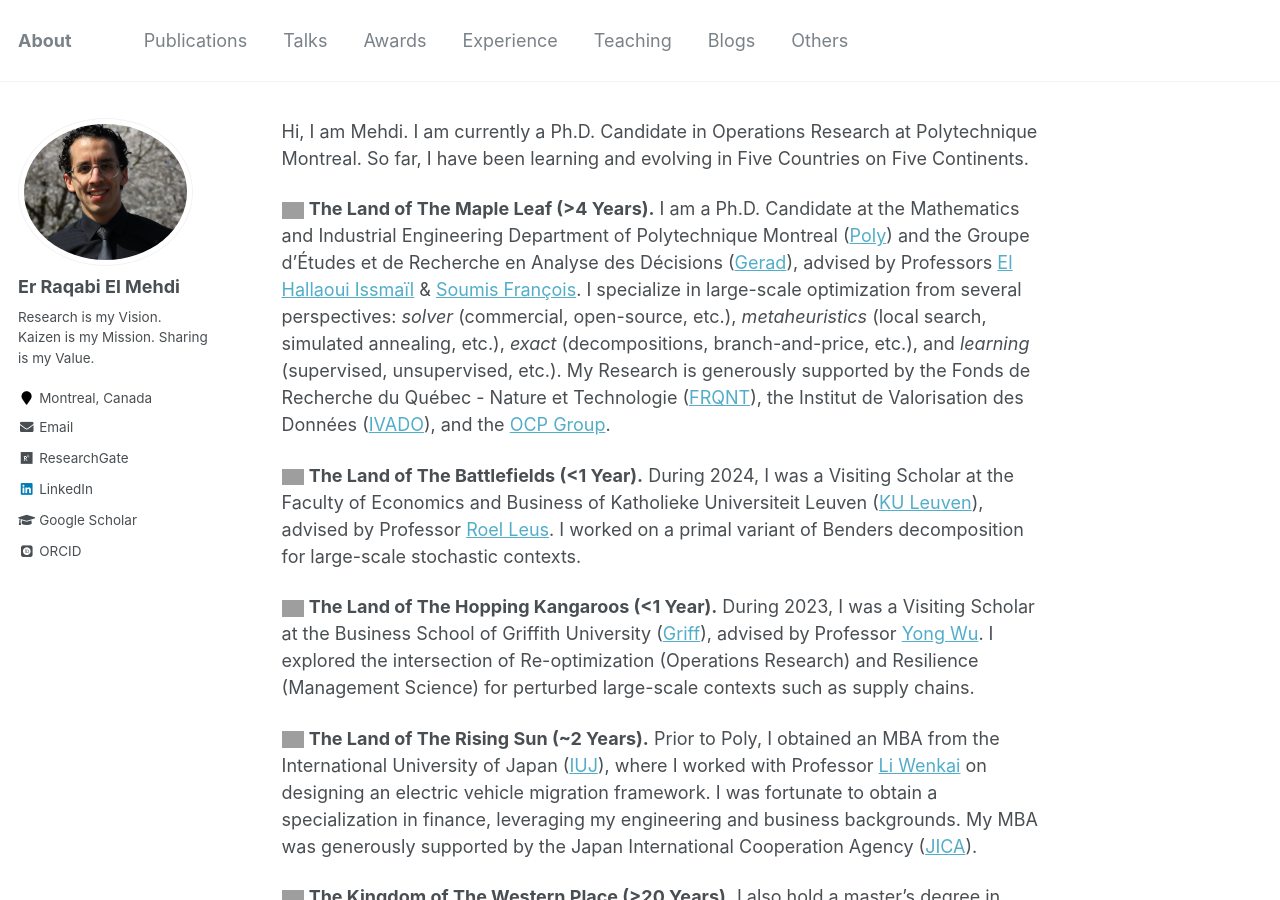
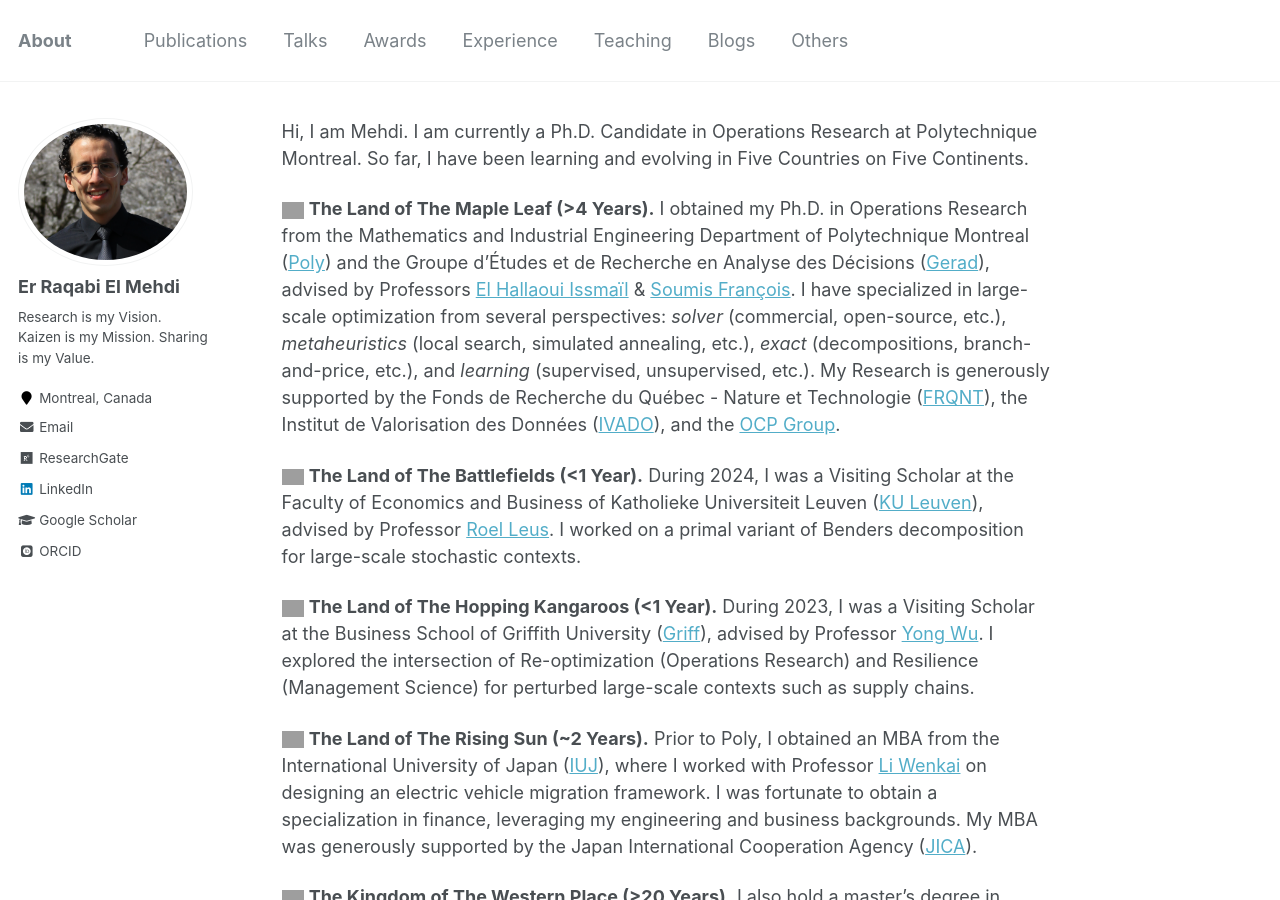
Before and after one commit to RqbMedi/rqbmedi.github.io, a Jekyll site: the page built from _pages/about.md, in a window 1280 px wide and 900 px high. Built offline with Jekyll 4.4.1, drawn with Linux system fonts in a browser that asks for light colours; some web fonts are replaced; grey boxes are pictures that could not be loaded.

Commit message:
Update about.md

```diff
--- a/_pages/about.md
+++ b/_pages/about.md
@@ -13,7 +13,7 @@ Hi, I am Mehdi. I am currently a Ph.D. Candidate in Operations Research at Polyt
 
 [comment]: <> (Update: Four Countries on Four Continents. In Australia, I confirmed the Value of Consistency.)
 
-<img alt="Canada" src="http://purecatamphetamine.github.io/country-flag-icons/3x2/CA.svg" width="22" height="22"/> **The Land of The Maple Leaf (>4 Years).** I am a Ph.D. Candidate at the Mathematics and Industrial Engineering Department of Polytechnique Montreal ([Poly](https://www.polymtl.ca/)) and the Groupe d'Études et de Recherche en Analyse des Décisions ([Gerad](https://www.gerad.ca/en)), advised by Professors [El Hallaoui Issmaïl](https://www.polymtl.ca/expertises/el-hallaoui-issmail) & [Soumis François](https://www.polymtl.ca/expertises/soumis-francois). I specialize in large-scale optimization from several perspectives: *solver* (commercial, open-source, etc.), *metaheuristics* (local search, simulated annealing, etc.), *exact* (decompositions, branch-and-price, etc.), and *learning* (supervised, unsupervised, etc.). My Research is generously supported by the Fonds de Recherche du Québec - Nature et Technologie ([FRQNT](https://frq.gouv.qc.ca/en/)), the Institut de Valorisation des Données ([IVADO](https://ivado.ca/en/)), and the [OCP Group](https://www.ocpgroup.ma/).
+<img alt="Canada" src="http://purecatamphetamine.github.io/country-flag-icons/3x2/CA.svg" width="22" height="22"/> **The Land of The Maple Leaf (>4 Years).** I obtained my Ph.D. in Operations Research from the Mathematics and Industrial Engineering Department of Polytechnique Montreal ([Poly](https://www.polymtl.ca/)) and the Groupe d'Études et de Recherche en Analyse des Décisions ([Gerad](https://www.gerad.ca/en)), advised by Professors [El Hallaoui Issmaïl](https://www.polymtl.ca/expertises/el-hallaoui-issmail) & [Soumis François](https://www.polymtl.ca/expertises/soumis-francois). I have specialized in large-scale optimization from several perspectives: *solver* (commercial, open-source, etc.), *metaheuristics* (local search, simulated annealing, etc.), *exact* (decompositions, branch-and-price, etc.), and *learning* (supervised, unsupervised, etc.). My Research is generously supported by the Fonds de Recherche du Québec - Nature et Technologie ([FRQNT](https://frq.gouv.qc.ca/en/)), the Institut de Valorisation des Données ([IVADO](https://ivado.ca/en/)), and the [OCP Group](https://www.ocpgroup.ma/).
 
 <img alt="Belgium" src="https://purecatamphetamine.github.io/country-flag-icons/3x2/BE.svg" width="22" height="22"/> **The Land of The Battlefields (<1 Year).** During 2024, I was a Visiting Scholar at the Faculty of Economics and Business of Katholieke Universiteit Leuven ([KU Leuven](https://www.kuleuven.be/english/kuleuven/index.html)), advised by Professor [Roel Leus](https://www.kuleuven.be/wieiswie/en/person/00004371). I worked on a primal variant of Benders decomposition for large-scale stochastic contexts.
 
```
